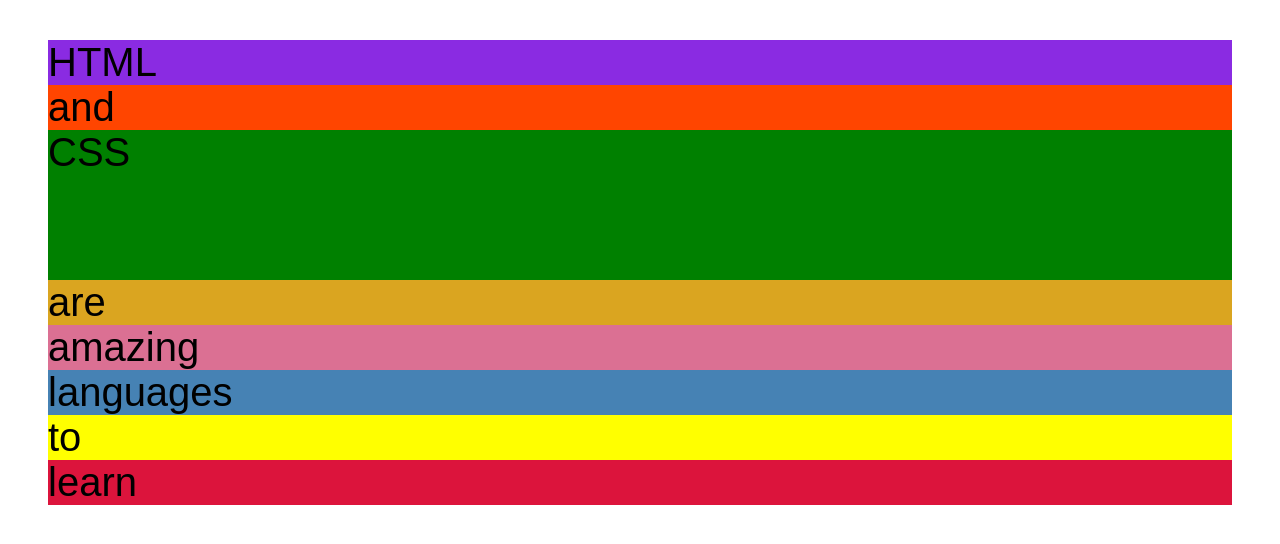
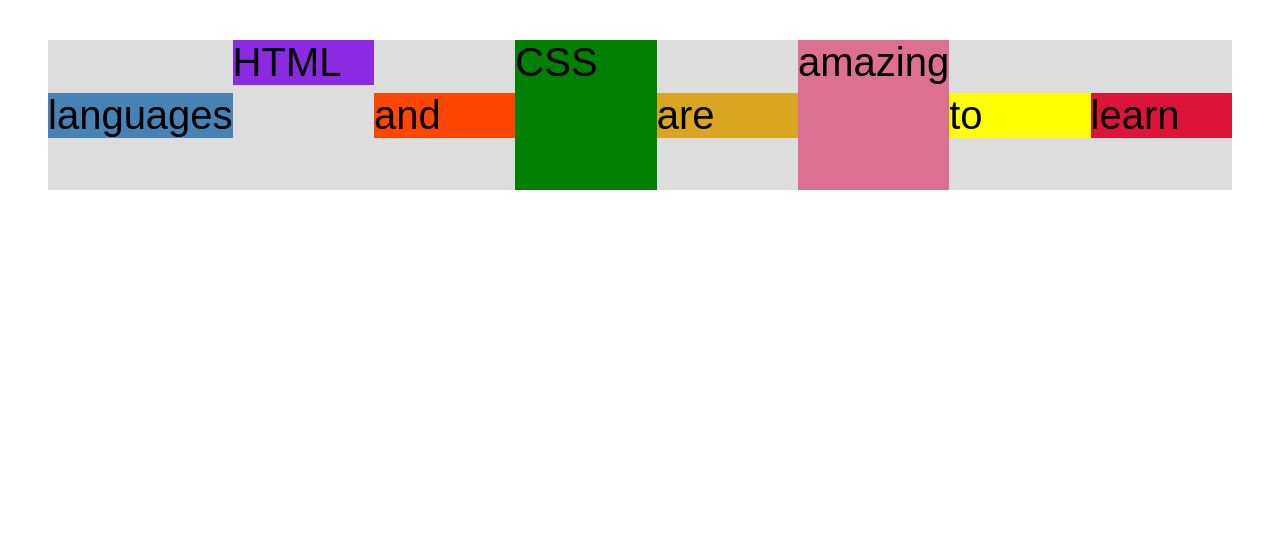
Before and after one commit to Piazzolla/html-css-flexbox, a plain HTML site: page flexbox.html in a window 1280 px wide. Drawn offline with Linux system fonts and the light colour scheme.

Commit message:
basics de flexbox

```diff
--- a/flexbox.html
+++ b/flexbox.html
@@ -40,6 +40,40 @@
         margin: 40px;
 
         /* FLEXBOX */
+        display: flex;
+        align-items: center;
+        justify-content: flex-start;
+        /* flex-direction: column; */
+        /* gap: 30px; */
+      }
+
+      .el {
+        /*
+          DEFAULTS:
+        flex-grow: 0;
+        flex-shrink: 1;
+        flex-basis: auto; */
+
+        /* No usamos la propiedad width, usamos flex-basis */
+        flex-basis: 200px; /* no es rigido, es mas una recomendacion al browser  */
+        /* flex-shrink: 1;  si no entran las cosas el browser las puede encoger */
+
+        /* flex-grow: 1; permite al browser que crezca el elemento para ocupar el espacio restante
+          si pongo flex-grow: 2, este elemento va a crecer el doble que el que tiene 1 y asi
+        */
+
+      }
+
+      .el--1 {
+        align-self: flex-start;
+      }
+
+      .el--5 {
+        align-self: stretch;
+      }
+
+      .el--6 {
+        order: -1;
       }
     </style>
   </head>
@@ -56,3 +90,17 @@
     </div>
   </body>
 </html>
+
+<!--
+  Para usar flexbox necesito setear display: flex en un container
+  elancho de los elementos va a ser el de su contenido
+  pero el alto de los elementos va a ser el de mayor alto en el container, salvo que use align-items: center / flex-start /
+  flex-end
+  en ese caso toma el tamanio del elemento y se alinea verticalmetne en el centro
+  con align-items: stretch agarran el height mas alto
+
+
+
+
+
+ -->
```
